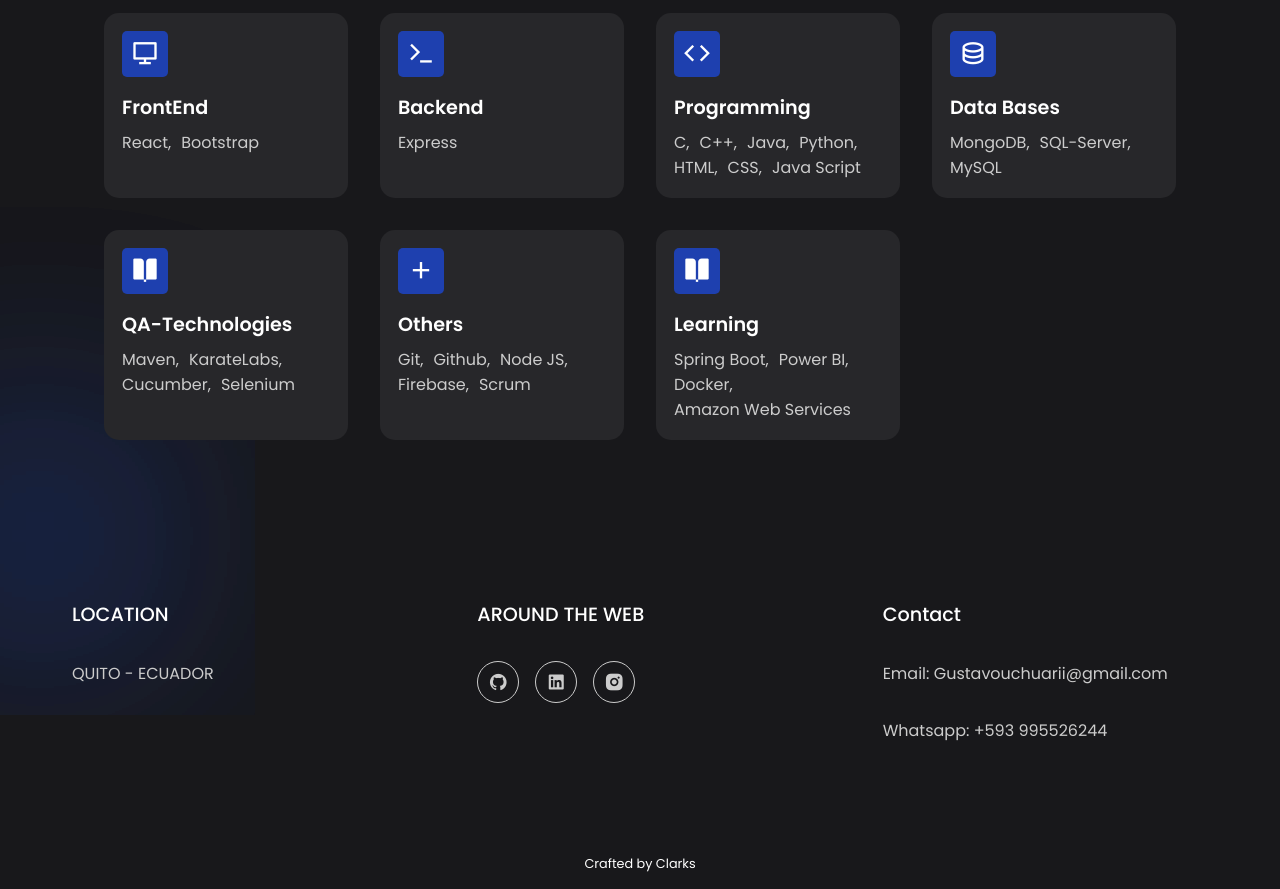
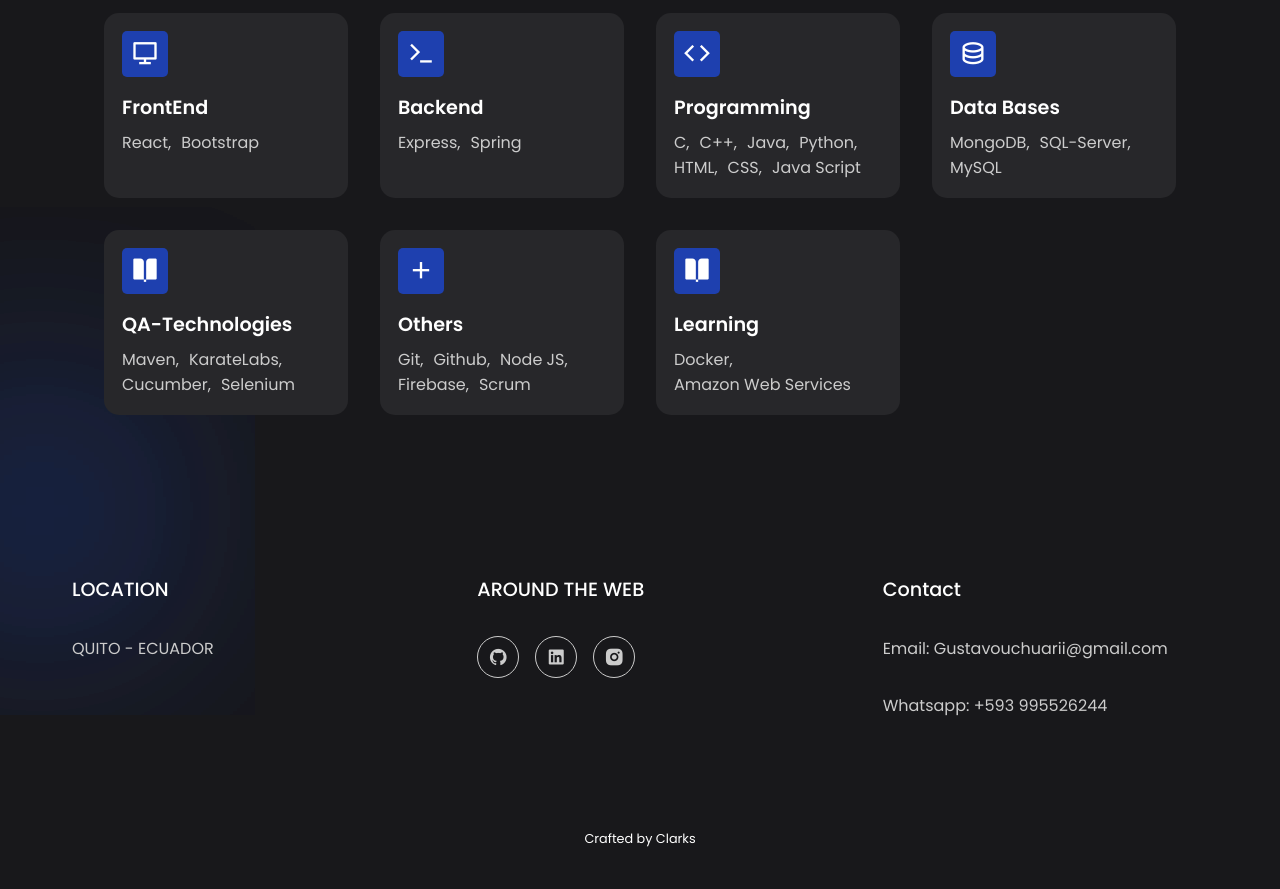
Before and after one commit to Clarks1223/Portafolio, a React (Vite) app: page / in a window 1280 px wide. Shown: the part 2080-2969 px from the top of the page. After the commit the page ends 2944 px from the top, so only its background shows below. Built offline with nearby package versions, Linux system fonts and the light colour scheme.

Commit message:
Spring agregado como habilidad backEnd

```diff
--- a/src/routes/Features/Features.jsx
+++ b/src/routes/Features/Features.jsx
@@ -2,7 +2,7 @@ import Feature from '../../components/Feature/Feature';
 import './Features.css';
 const Features = () => {
   const frontEnd = ['React','Bootstrap'];
-  const backend = ['Express'];
+  const backend = ['Express','Spring'];
   const dataBase = ['MongoDB', 'SQL-Server', 'MySQL'];
   const programming = [
     'C',
@@ -15,8 +15,6 @@ const Features = () => {
   ];
   const others = ['Git', 'Github', 'Node JS', 'Firebase', 'Scrum'];
   const learning = [
-    'Spring Boot',
-    'Power BI',
     'Docker',
     'Amazon Web Services',
   ];
```
